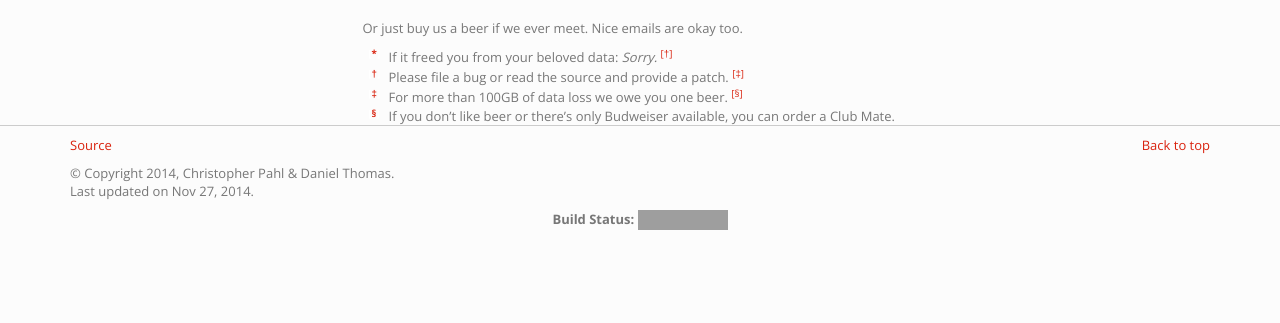
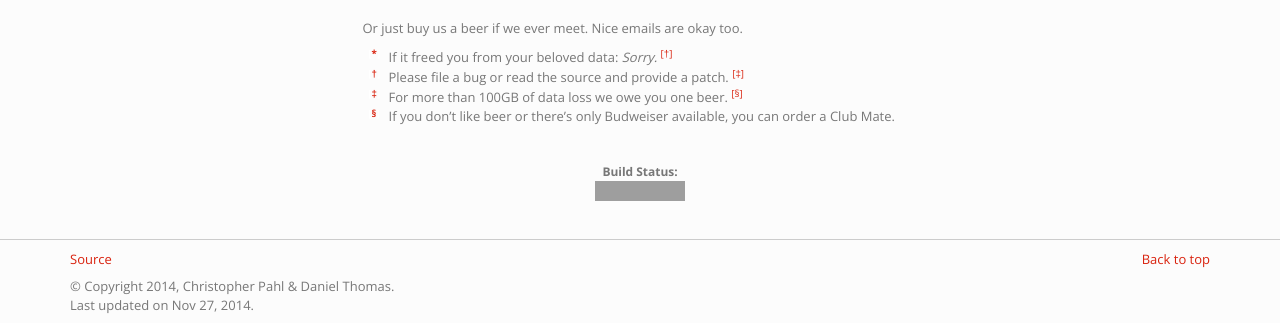
Before and after one commit to sahib/rmlint, a Sphinx documentation site: the page built from docs/index.rst, in a window 1280 px wide and 900 px high, scrolled down 1258 px, cut to the strip 577-900 px from the top of the window. Built offline with Sphinx 7.4.7, drawn with Linux system fonts in a browser that asks for light colours; before the commit the page ends 2103 px from its top, so only the background shows below that; grey boxes are pictures that could not be loaded.

Commit message:
docs: polishing & add sidebar to most parts

```diff
--- a/docs/_templates/layout.html
+++ b/docs/_templates/layout.html
@@ -1,15 +1,21 @@
 {# Import the theme's layout. #}
 {% extends "!layout.html" %}
 
+{# Custom CSS overrides #}
+{% set bootswatch_css_custom = ['_static/rmlint.css'] %}
+
 {# Add some extra stuff before and use existing with 'super()' call. #}
 {% block footer %}
-  {{ super() }}
+  <br />
+  <br />
   <center>
-      <b>Build Status:</b>
+      <small><b>Build Status: </b></small>
+      <br />
       <a href="https://travis-ci.org/sahib/rmlint">
         <img src="https://travis-ci.org/sahib/rmlint.svg?branch=develop">
       </a>
   </center>
   <br />
   <br />
+  {{ super() }}
 {% endblock %}
--- a/docs/conf.py
+++ b/docs/conf.py
@@ -132,17 +132,6 @@
 
 # -- Options for HTML output ---------------------------------------------------
 
-# The theme to use for HTML and HTML Help pages.  See the documentation for
-# a list of builtin themes.
-# on_rtd = os.environ.get('READTHEDOCS', None) == 'True'
-# if on_rtd:
-#     # html_theme = 'sphinx_rtd_theme'
-#     html_theme = 'default'
-# else:
-#     # html_theme = 'armstrong'
-#     html_theme = 'default'
-#
-
 import sphinx_bootstrap_theme
 
 # Activate the theme.
@@ -219,7 +208,7 @@
     # Options are nothing with "" (default) or the name of a valid theme
     # such as "amelia" or "cosmo".
     'bootswatch_theme': "simplex",
-    # 'bootswatch_theme': "lumen",
+    # 'bootswatch_theme': "journal",
     # 'bootswatch_theme': "readable",
     # 'bootswatch_theme': "sandstone",
 
@@ -227,11 +216,6 @@
     # Values: "3" (default) or "2" (in quotes)
     'bootstrap_version': "3",
 }
-
-
-# html_theme_options = {
-#    'index_logo_height': '10px'
-# }
 
 # Add any paths that contain custom themes here, relative to this directory.
 # html_theme_path = ['_themes']
@@ -263,10 +247,16 @@
 
 # If true, SmartyPants will be used to convert quotes and dashes to
 # typographically correct entities.
-html_use_smartypants = True
+html_use_smartypants = False
 
 # Custom sidebar templates, maps document names to template names.
-#html_sidebars = {}
+html_default_sidebars = ['localtoc.html', 'sourcelink.html', 'searchbox.html']
+html_sidebars = {
+    'tutorial': html_default_sidebars,
+    'developers': html_default_sidebars,
+    'install': html_default_sidebars,
+    'translators': html_default_sidebars
+}
 
 # Additional templates that should be rendered to pages, maps page names to
 # template names.
--- a/docs/tutorial.rst
+++ b/docs/tutorial.rst
@@ -1,3 +1,4 @@
+========
 Tutorial
 ========
 
```
Also changed, not shown: docs/_static/rmlint.css (added, +8 -0 lines).
